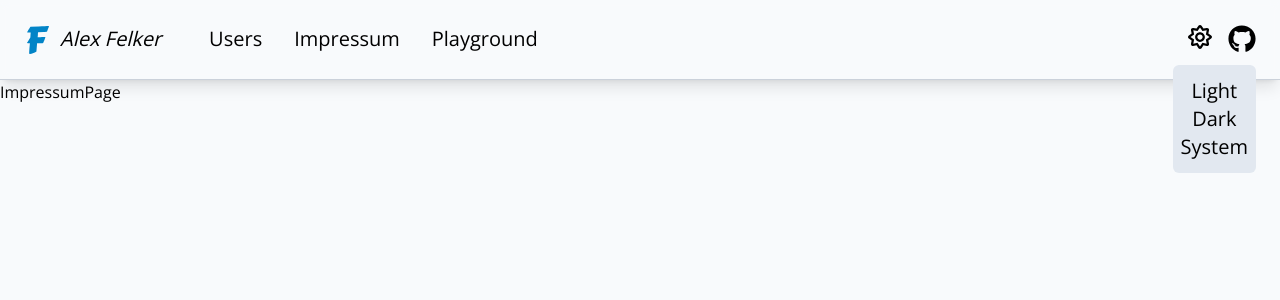
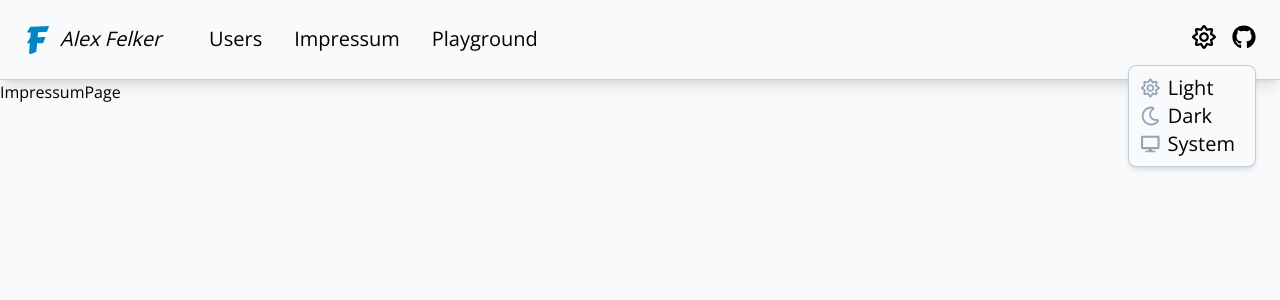
Before and after one commit to alexfelker12/my-website, a Next.js app: page /impressum in a window 1280 px wide. Both pictures are taken after a click on the icon 1200 px from the left and 36 px from the top of the page. Shown: the top 300 px of the page. Built offline with nearby package versions, Linux system fonts and the light colour scheme.

Commit message:
opt: header + color | theme options dropdown styling

```diff
--- a/app/components/Header.tsx
+++ b/app/components/Header.tsx
@@ -2,14 +2,22 @@
 
 import Link from 'next/link'
 import Image from 'next/image';
-import { FaGithub, FaBars, FaTimes, FaRegSun, FaRegMoon } from 'react-icons/fa'
-import { useEffect } from 'react'
+import { FaGithub, FaBars, FaTimes, FaRegSun, FaRegMoon, FaDesktop } from 'react-icons/fa'
+import { useEffect, useState, useRef } from 'react'
 
 export default function Header() {
   // prefered theme
-  useEffect(() => { choosePageTheme('', true) }, [])
+  useEffect(() => {
+    choosePageTheme('')
 
-  function choosePageTheme(preferedTheme: String, inital: Boolean): void {
+    document.addEventListener('mousedown', themeToggleHandler)
+  }, [])
+
+  const [themeToggleOpen, setThemeToggleOpen] = useState(false)
+  const themeToggleRef = useRef<HTMLDivElement>()
+
+
+  function choosePageTheme(preferedTheme: String): void {
     if (preferedTheme === 'system') localStorage.removeItem('theme')
     else if (preferedTheme !== '') localStorage.setItem('theme', `${preferedTheme}`)
 
@@ -19,21 +27,23 @@ export default function Header() {
       document.documentElement.classList.remove('dark')
     }
 
-    if (!inital) toggleThemeChoices()
+    if (themeToggleOpen) setThemeToggleOpen(!themeToggleOpen)
+  }
+
+  function themeToggleHandler(e) {
+    if (themeToggleRef && !themeToggleRef.current.contains(e.target)) setThemeToggleOpen(false)
   }
 
   function toggleThemeChoices(): void {
-    const themeToggleDropdownClasses = document.getElementById('themeToggleDropdown').classList
-    themeToggleDropdownClasses.toggle('hidden')
-    themeToggleDropdownClasses.toggle('flex')
+    setThemeToggleOpen(!themeToggleOpen)
   }
 
+
   function toggleSidabar(): void {
-    const bodyClasses = document.querySelector('body').classList
-    const headerClasses = document.getElementById('navbar').classList
+    document.querySelector('body').classList.toggle('overflow-hidden')
+    document.getElementById('navbar').classList.toggle('backdrop-blur-sm')
+
     const sidebarClasses = document.getElementById('menu-sidebar').classList
-    bodyClasses.toggle('overflow-hidden')
-    headerClasses.toggle('backdrop-blur-sm')
     sidebarClasses.toggle('flex')
     sidebarClasses.toggle('hidden')
   }
@@ -100,21 +110,34 @@ export default function Header() {
         </div>
 
         {/* right end */}
-        <div className='flex relative h-full'>
+        <div className='flex relative h-full' ref={themeToggleRef}>
           <div className='mx-4'>
             <FaRegSun className='cursor-pointer h-6 w-6 dark:hidden' onClick={toggleThemeChoices} />
             <FaRegMoon className='cursor-pointer h-6 w-6 hidden dark:inline' onClick={toggleThemeChoices} />
           </div>
-          <div className='absolute top-10 right-0 hidden' id='themeToggleDropdown'>
-            <ul className='bg-slate-200 dark:bg-slate-700 rounded-md py-3 flex justify-start flex-col'>
-              <li className='list-none m-0'><button className='text-black hover:bg-slate-400 dark:text-white dark:hover:bg-slate-600 px-2 w-full' onClick={() => { choosePageTheme('light', false) }}>Light</button></li>
-              <li className='list-none m-0'><button className='text-black hover:bg-slate-400 dark:text-white dark:hover:bg-slate-600 px-2 w-full' onClick={() => { choosePageTheme('dark', false) }}>Dark</button></li>
-              <li className='list-none m-0'><button className='text-black hover:bg-slate-400 dark:text-white dark:hover:bg-slate-600 px-2 w-full' onClick={() => { choosePageTheme('system', false) }}>System</button></li>
+          {themeToggleOpen && (<div className='absolute top-10 right-0' id='themeToggleDropdown'>
+            <ul className='border rounded-lg shadow-md p-2 flex justify-start flex-col w-32 bg-slate-50 dark:bg-slate-950 border-slate-400/50'>
+
+              <li className='flex items-center rounded-md list-none m-0 hover:bg-slate-100 dark:hover:bg-slate-800 px-1'>
+                <FaRegSun className='w-6 h-6 text-slate-400 fill-current' />
+                <button className='px-2 w-full text-left rounded-md' onClick={() => { choosePageTheme('light') }}>Light</button>
+                </li>
+
+              <li className='flex items-center rounded-md list-none m-0 hover:bg-slate-100 dark:hover:bg-slate-800 px-1'>
+                <FaRegMoon className='w-6 h-6 text-slate-400 fill-current' />
+                <button className='px-2 w-full text-left rounded-md' onClick={() => { choosePageTheme('dark') }}>Dark</button>
+                </li>
+
+              <li className='flex items-center rounded-md list-none m-0 hover:bg-slate-100 dark:hover:bg-slate-800 px-1'>
+                <FaDesktop className='w-6 h-6 text-slate-400 fill-current' />
+                <button className='px-2 w-full text-left rounded-md' onClick={() => { choosePageTheme('system') }}>System</button>
+                </li>
+
             </ul>
-          </div>
+          </div>)}
           <div className='hidden sm:flex'>
             <Link href='https://github.com/alexfelker12' target='_blank'>
-              <FaGithub className='h-7 w-7' />
+              <FaGithub className='h-6 w-6' />
             </Link>
           </div>
           <div className='flex sm:hidden flex-row'>
--- a/app/impressum/page.tsx
+++ b/app/impressum/page.tsx
@@ -1,8 +1,5 @@
-
 export const metadata = {
-  title: 'Impressum',
-  description: 'Impressum meiner Website',
-  keywords: ''
+  title: 'Impressum | Alex Felker'
 }
 
 export default function ImpressumPage() {
--- a/app/layout.tsx
+++ b/app/layout.tsx
@@ -2,6 +2,7 @@ import { Open_Sans } from 'next/font/google'
 import './globals.css';
 import Head from 'next/head';
 import Header from './components/Header';
+import Script from 'next/script';
 
 const openSans = Open_Sans({
   weight: ['400', '700'],
@@ -18,6 +19,7 @@ export default function HomeLayout({ children }) {
   return (
     <html lang="de">
       <Head>
+        <script type='text/javascript'></script>
         <link rel="apple-touch-icon" sizes="180x180" href="/apple-touch-icon.png" />
         <link rel="icon" type="image/png" sizes="32x32" href="/favicon-32x32.png" />
         <link rel="icon" type="image/png" sizes="16x16" href="/favicon-16x16.png" />
--- a/app/playground/page.tsx
+++ b/app/playground/page.tsx
@@ -1,3 +1,7 @@
+export const metadata = {
+  title: 'Playground | Alex Felker'
+}
+
 export default function PlaygroundPage() {
   return (
     <div>page</div>
--- a/app/users/page.tsx
+++ b/app/users/page.tsx
@@ -1,4 +1,8 @@
 import Link from "next/link"
+
+export const metadata = {
+  title: 'Users | Alex Felker'
+}
 
 async function fetchUsers() {
   const response = await fetch('https://reqres.in/api/users')
--- a/next.config.js
+++ b/next.config.js
@@ -1,5 +1,5 @@
 /** @type {import('next').NextConfig} */
-const nextConfig = {
+module.exports = {
   experimental: {
     appDir: true,
   },
@@ -14,5 +14,3 @@ const nextConfig = {
     ],
   },
 }
-
-module.exports = nextConfig
```
